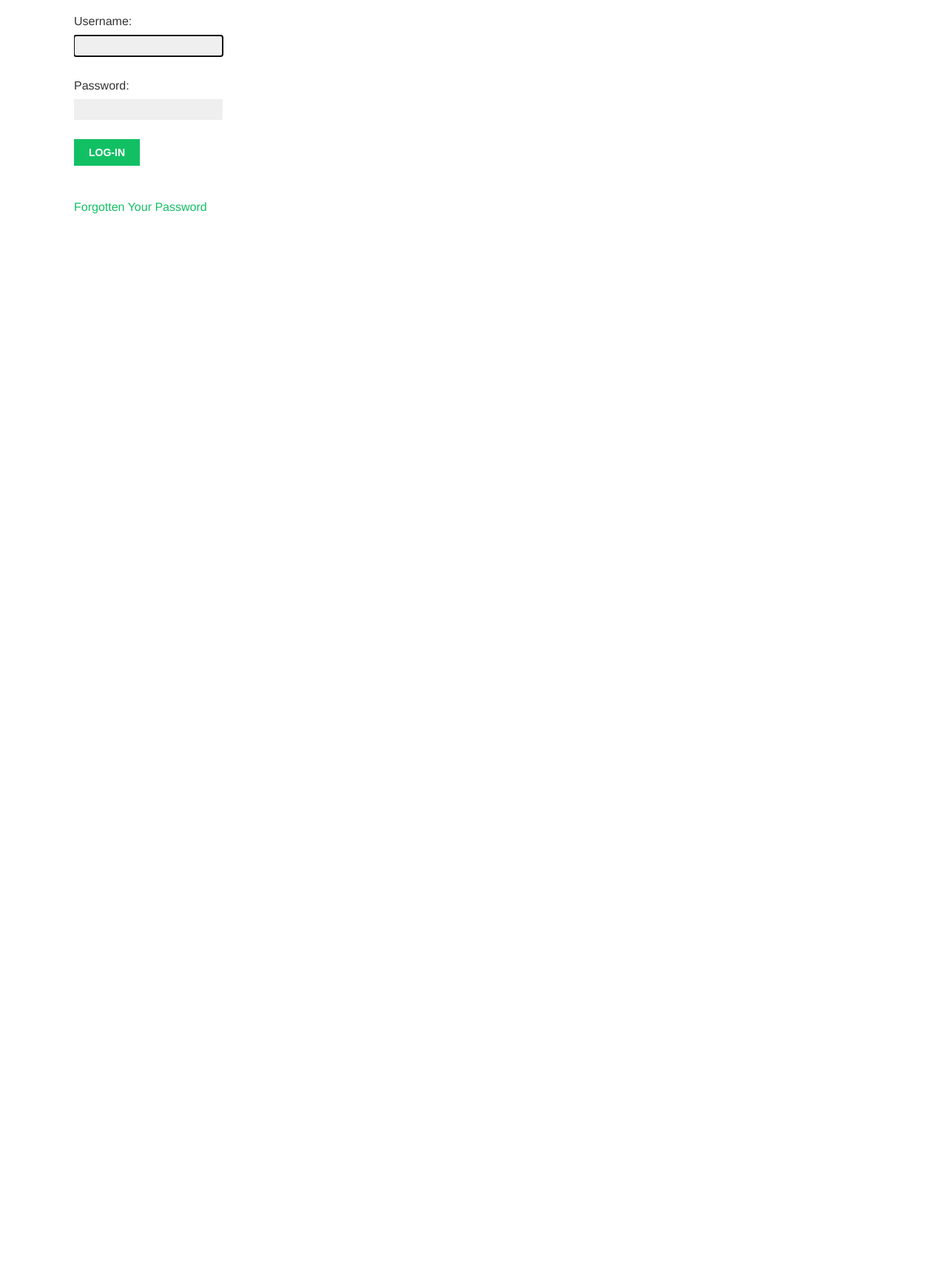
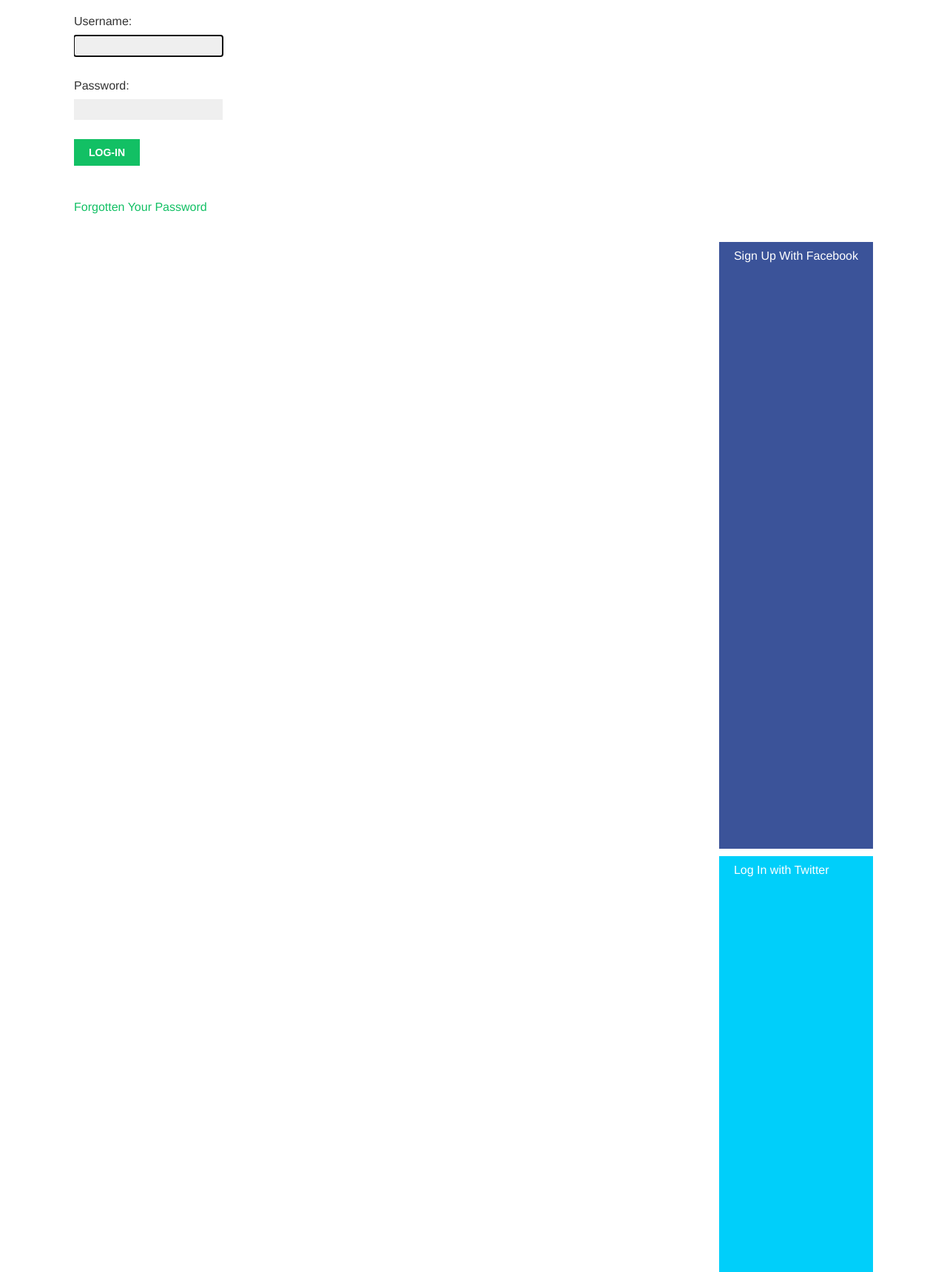
Before and after one commit to Ceasar15/Social-Website, a Django app: page /account/login/ in a window 1280 px wide. Shown: the part 201-1920 px from the top of the page at 74% size. Before the commit the page ends 490 px from the top, so only its background shows below. Run offline with Django 3.2, Linux system fonts and the light colour scheme.

Commit message:
added social authentication to the site

```diff
--- a/bookmarks/templates/registration/login.html
+++ b/bookmarks/templates/registration/login.html
@@ -18,7 +18,7 @@
         </form>
         <p><a href="{% url 'password_reset' %}">Forgotten Your Password</a></p>
     </div>
-    <!-- <div class="social">
+    <div class="social">
         <ul>
             <li class="facebook">
                 <a href="{% url 'social:begin' 'facebook' %}">Sign Up With Facebook</a>
@@ -30,6 +30,6 @@
                 <a href="{% url 'social:begin' 'google-oauth2' %}">LogIn with Google</a>
             </li>
         </ul>
-    </div> -->
+    </div>
 
     {% endblock %}
```
